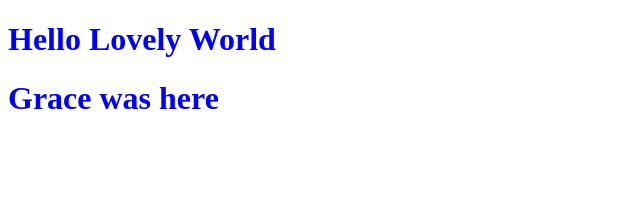
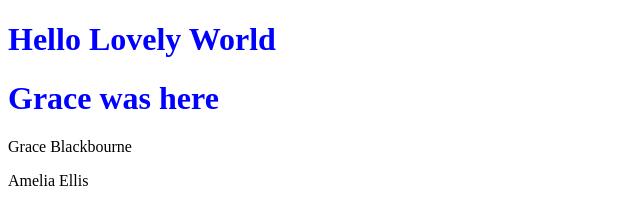
Before and after one commit to ameliaellis/gracelia, a plain HTML site: page index.html in a window 1280 px wide. Shown: the whole page, without its empty margins (0-640 px from the left). Drawn offline with Linux system fonts and the light colour scheme.

Commit message:
addition of name

```diff
--- a/index.html
+++ b/index.html
@@ -9,3 +9,5 @@
 <h1>Grace was here</h1>
 </body>
 </HTML>
+<p>Grace Blackbourne</p>
+<p>Amelia Ellis</p>
```
